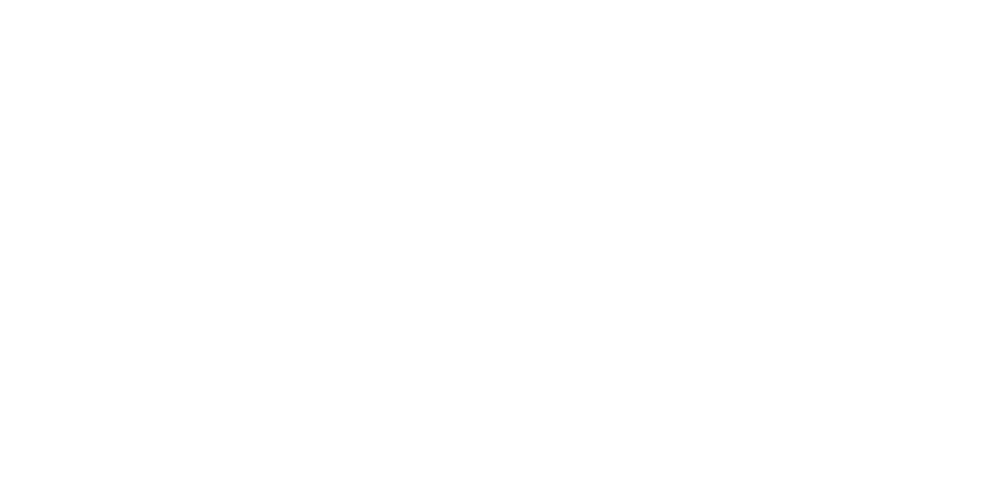
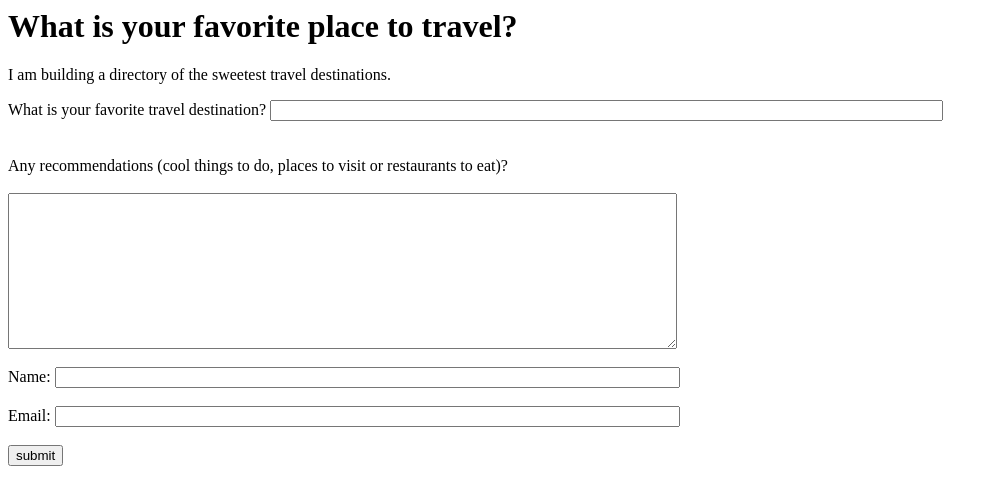
Before and after one commit to fplacido/fplacido.github.io, a plain HTML site: page index.html in a window 1280 px wide. Shown: the whole page, without its empty margins (0-998 px from the left). Drawn offline with Linux system fonts and the light colour scheme.

Commit message:
Update index.html
following exercise instructions

```diff
--- a/index.html
+++ b/index.html
@@ -7,8 +7,7 @@
   analytics.page();
   }}();
 </script>
-</head>
-<body>
+
 
 <script>
   analytics.track('Visited page', {
@@ -16,6 +15,55 @@
 });
 </script>
 
+
+
+
+    <title>Home Questionnaire<span id="selection-marker-1" class="redactor-selection-marker"></span></title>
+
+
+
+</head>
+<body>
+<h1>What is your favorite place to travel?</h1>
+<p>I am building a directory of the sweetest travel destinations.</p>
+<form name="travel" onsubmit="identify(event)">
+     What is your favorite travel destination?
+    <input name="destination" required="" size="81" type="text"/>
+    <br><br><br>
+    Any recommendations (cool things to do, places to visit or restaurants to eat)?
+    <br><br>
+    <textarea cols="81" name="details" required="" rows="10">
+    </textarea>
+    <br><br>
+    Name: <input name="fullname" required="" size="75" type="text"/>
+    <br><br>
+    Email: <input name="email" required="" size="75" type="email"/>
+    <br><br>
+    <input name="submit" type="submit" value="submit"/>
+</form>
+
+   <script type="text/javascript">
+      function identify(e){
+        e.preventDefault();
+        var form = e.target;
+        var email = form["email"].value;
+        var fullname = form["fullname"].value;
+        var destination = form["destination"].value;
+        var details = form["details"].value;
+        var user = {
+            email: email,
+            name: fullname,
+            destination: destination,
+            details: details
+        };
+        analytics.identify('1234', {
+            email: email,
+            name: fullname
+        });
+        analytics.track('destination submitted', user, function() {
+            window.location.href = "";
+        });
+      }
+     </script>
 </body>
-
 </html>
```
